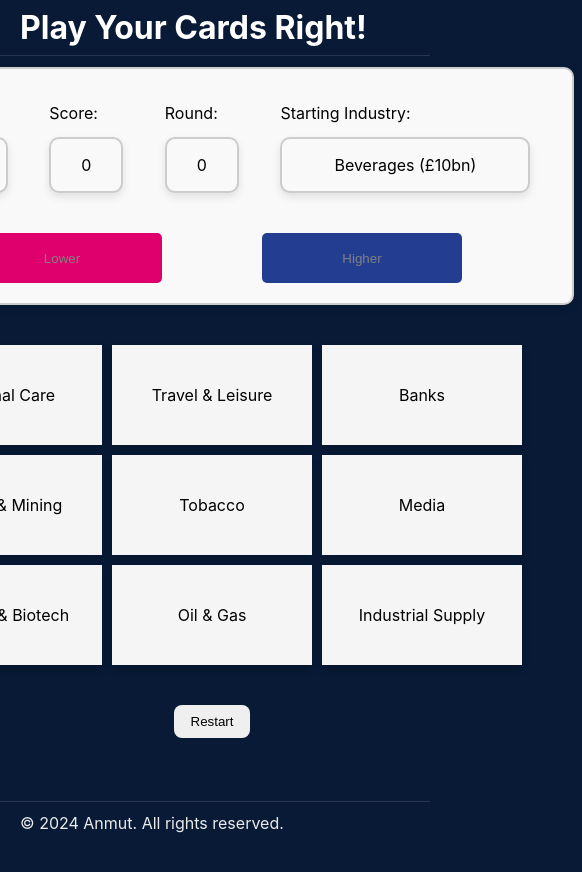
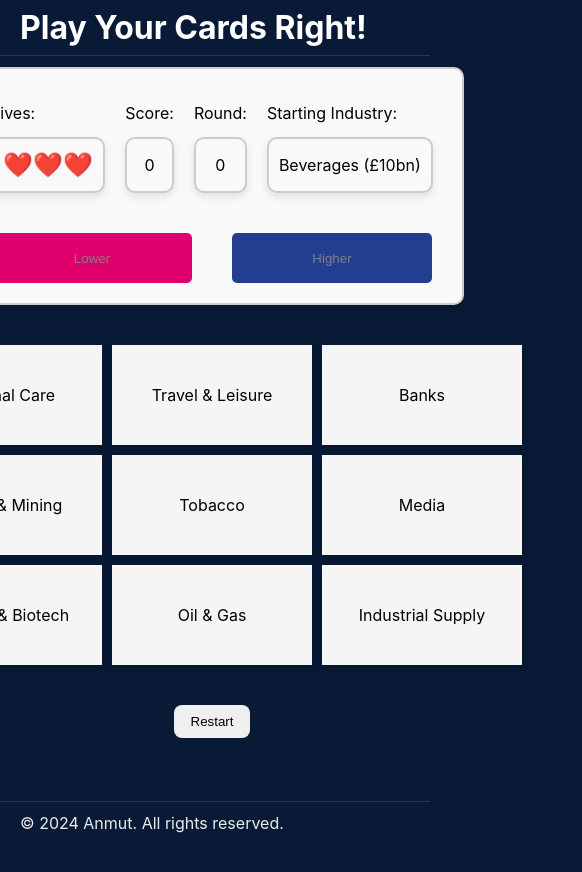
Before and after one commit to anguspersonal/data-value-game, a React (Vite) app: page / in a window 390 px wide. Both pictures are taken after a click on the button "Start Game". Shown: the top 872 px of the page, 582 px wide, since content can reach past the window. Built offline with nearby package versions, Linux system fonts and the light colour scheme.

Commit message:
Fixed styling for tablet 600px

```diff
--- a/src/components/GameBoard.css
+++ b/src/components/GameBoard.css
@@ -9,13 +9,13 @@
 }
 
 .game-controls {
-  min-width: 700px; /* Set a minimum width for the controls */
+  /* min-width: 700px; Set a minimum width for the controls */
+  max-width: 600px; /* Limit the maximum width of the controls */
   display: flex;
   flex-direction: column;
   align-items: center;
   gap: 20px;
-  justify-content: left;
-  align-items: center;
+  justify-content: space-between;
   padding: 10px;
   border: 2px solid #ccc; /* Border color */
   border-radius: 10px; /* Rounded edges */
@@ -26,7 +26,7 @@
 
 .game-controls .game-info {
   display: flex;
-  width: 100%;
+  /* width: 100%; */
   flex-direction: row;
   justify-content: space-evenly;
   align-items: center;
@@ -58,7 +58,7 @@
   justify-content: center;
   min-height: 1em;
   max-height: 2em;
-  min-width: 50px;
+  /* min-width: 50px; */
   padding: 10px;
   border: 2px solid #ddd; /* Border color */
   border-radius: 10px; /* Rounded edges */
@@ -70,11 +70,11 @@
 }
 
 #starting-industry {
-  min-width: 250px;
+  /* min-width: 250px; */
 }
 
 #previous-industry {
-  min-width: 250px;
+  /* min-width: 250px; */
 }
 
 .heart {
@@ -83,18 +83,20 @@
 }
 
 .game-controls .buttons {
-  width: 100%;
+  /* width: 100%; */
   display: flex;
   flex-direction: row;
-  justify-content: space-evenly;
+  justify-content: space-around;
+  gap: 40px;
   align-items: center;
   padding: 10px 20px; /* Example style */
 }
 
 .game-controls .buttons button {
+  width: 100%; /* Example style */
   min-width: 200px;
   min-height: 50px;
-  max-width: 400px;
+  /* max-width: 400px; */
   max-height: 100px;
   padding: 10px 20px; /* Example style */
   border-radius: 5px; /* Example style */
@@ -125,7 +127,7 @@
   gap: 10px; /* Adds spacing between the cards */
   justify-content: center; /* Center the grid in the GameBoard */
   margin-top: 20px; /* Add margin for better spacing */
-  max-width: 640px; /* Limit the maximum width of the grid */
+  /* max-width: 640px; Limit the maximum width of the grid */
   margin-left: auto; /* Center the grid horizontally */
   margin-right: auto; /* Center the grid horizontally */
 }
@@ -224,7 +226,7 @@
 }
 
 .qr-code-img {
-  width: 150px; /* Set the width of the QR code image */
+  width: 200px; /* Set the width of the QR code image */
   height: auto; /* Maintain the aspect ratio */
   border: 2px solid #000; /* Add a border around the QR code */
   border-radius: 10px; /* Add rounded corners */
--- a/src/components/GameBoard.jsx
+++ b/src/components/GameBoard.jsx
@@ -224,8 +224,8 @@ const GameBoard = (props) => {
             )}
         </div>
         <div className='buttons'>
-          <button id="Lower-Button" onClick={() => handleGuess('lower')} disabled={selectedCard === null}>Lower</button>
-          <button id="Higher-Button" onClick={() => handleGuess('higher')} disabled={selectedCard === null}>Higher</button>
+            <button id="Lower-Button" onClick={() => handleGuess('lower')} disabled={selectedCard === null}>Lower</button>
+            <button id="Higher-Button" onClick={() => handleGuess('higher')} disabled={selectedCard === null}>Higher</button>
         </div>
       </div>
 
```
